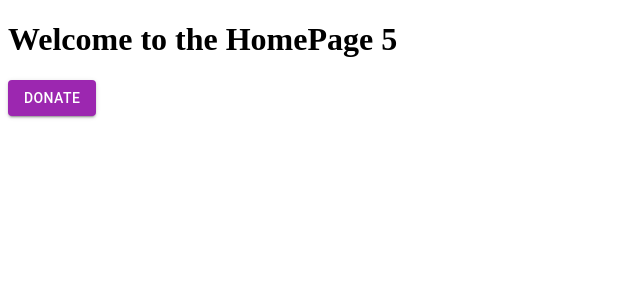
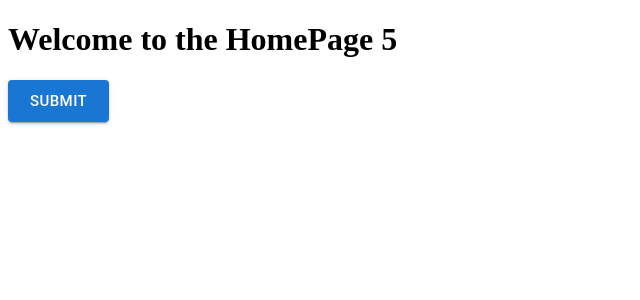
Before and after one commit to VladimirKarin/-Fund-Raising-Project-Client-Side, a Next.js app: page / in a window 1280 px wide. Shown: the top 300 px of the page, without its empty margins (0-640 px from the left). Built offline with nearby package versions, Linux system fonts and the light colour scheme.

Commit message:
FR-83 donate button redesign

```diff
--- a/src/components/Buttons/DonateButton.js
+++ b/src/components/Buttons/DonateButton.js
@@ -1,10 +1,17 @@
 import React from 'react';
 import { Button } from '@mui/material';
 
-const DonateButton = () => {
+const DonateButton = ({ handleSubmit }) => {
     return (
-        <Button variant="contained" color="secondary" size="medium">
-            Donate
+        <Button
+            className="submit-btn"
+            type="submit"
+            variant="contained"
+            color="primary"
+            size="large"
+            onClick={handleSubmit}
+        >
+            Submit
         </Button>
     );
 };
```
